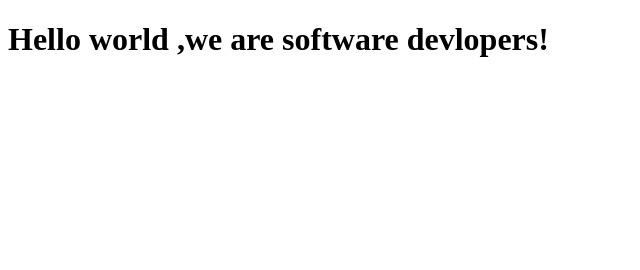
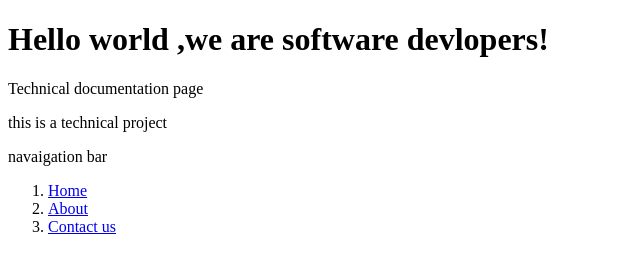
Before and after one commit to tsigewossne/For-Review, a plain HTML site: page index.html in a window 1280 px wide. Shown: the whole page, without its empty margins (0-640 px from the left). Drawn offline with Linux system fonts and the light colour scheme; files that its build step writes are made by us from their sources; files whose address does not match are found by name.

Commit message:
Update index.html

```diff
--- a/index.html
+++ b/index.html
@@ -22,6 +22,23 @@
 
     -->
     <h1>Hello world ,we are software devlopers!</h1>
+    <div id="main-doc">
+      <div id="section">
+        <header>Technical documentation page</header>
+      </div>
+      <section>
+        <p>this is a technical project</p>
+      </section>
+      <nav id="navbar" style:float="left">
+        <header>navaigation bar</header>
+        <ol>
+          <li><a href="#" class="nav-link">Home</a></li>
+          <li><a href="#" class="nav-link">About</a></li>
+          <li><a href="#" class="nav-link">Contact us</a></li>
+        </ol>
+      </nav>
+    </div>
     <script  src="js/index.js"></script>
+
   </body>
 </html>
```
